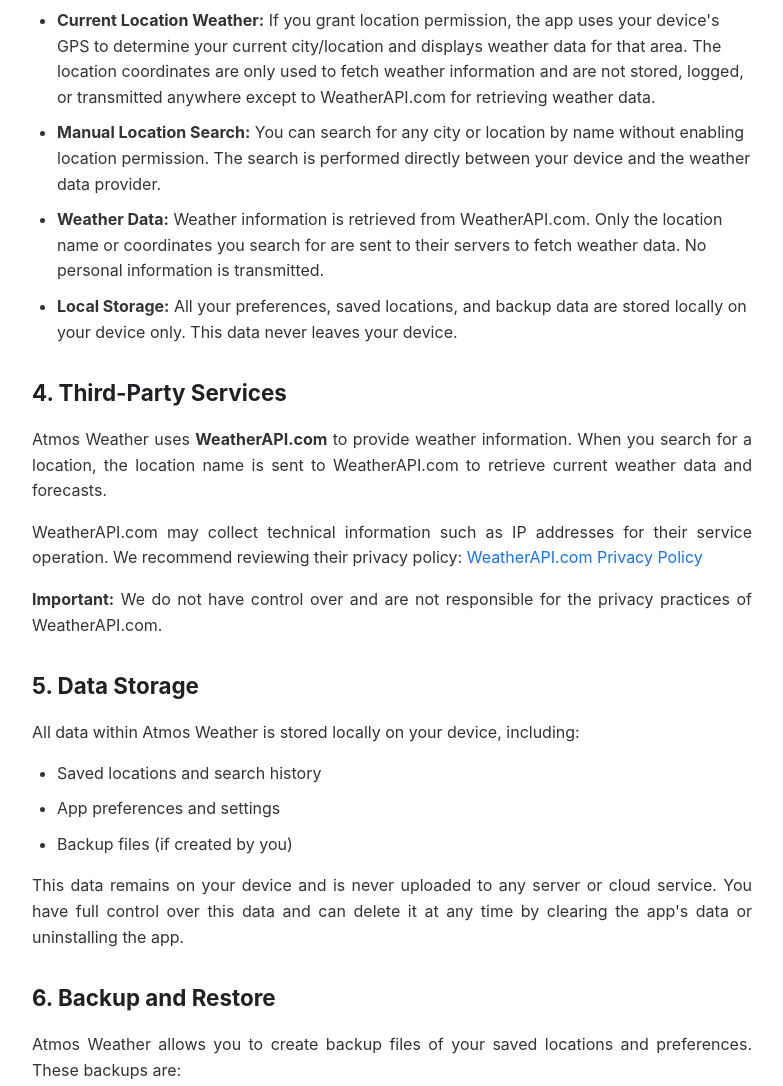
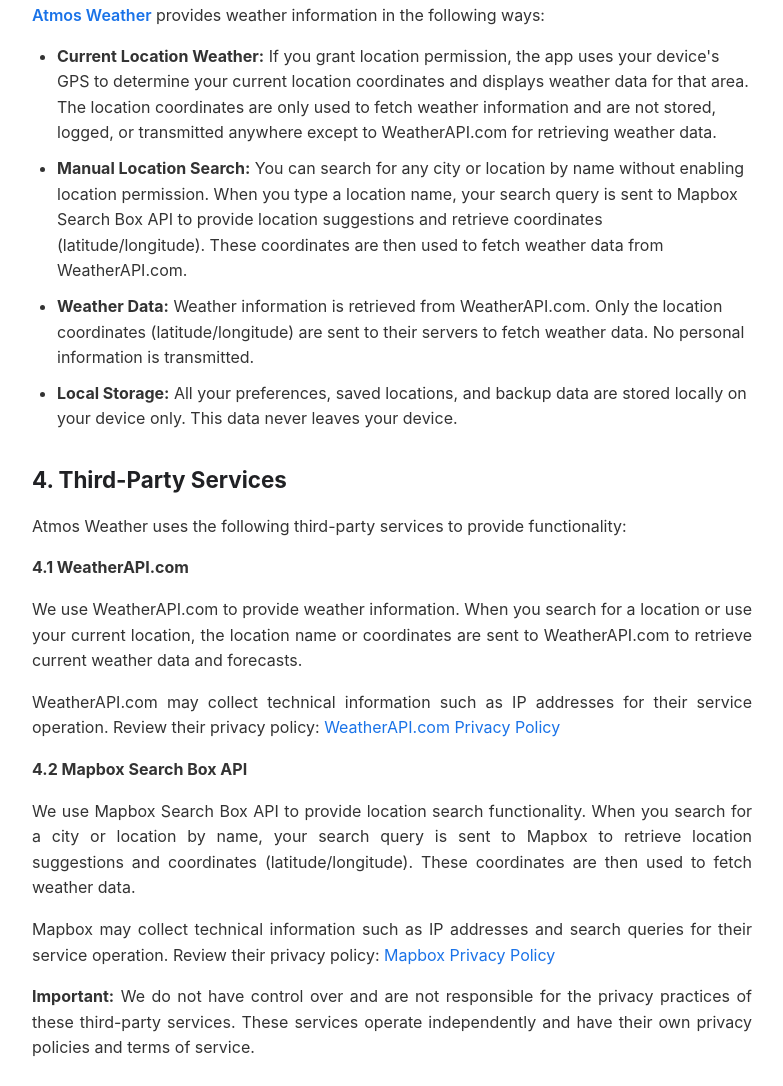
Before and after one commit to sumitkahar992/atmos_weather_privacy, a plain HTML site: page index.html in a window 1280 px wide. Shown: the part 1346-2432 px from the top of the page, without its empty margins (248-1031 px from the left). Drawn offline with Linux system fonts and the light colour scheme.

Commit message:
updat URL to include mapbox Search API

```diff
--- a/index.html
+++ b/index.html
@@ -117,6 +117,7 @@
             <li>Personal information (name, email, phone number, etc.)</li>
             <li>User account information (no registration or login required)</li>
             <li>Location history or location tracking</li>
+            <li>Search history (search queries are sent to Mapbox but not stored by us)</li>
             <li>Device identifiers or advertising IDs</li>
             <li>Usage statistics or analytics data</li>
             <li>Crash reports or diagnostic data</li>
@@ -128,22 +129,37 @@
             <span class="app-name">Atmos Weather</span> provides weather information in the following ways:
         </p>
         <ul>
-            <li><strong>Current Location Weather:</strong> If you grant location permission, the app uses your device's GPS to determine your current city/location and displays weather data for that area. The location coordinates are only used to fetch weather information and are not stored, logged, or transmitted anywhere except to WeatherAPI.com for retrieving weather data.</li>
-            <li><strong>Manual Location Search:</strong> You can search for any city or location by name without enabling location permission. The search is performed directly between your device and the weather data provider.</li>
-            <li><strong>Weather Data:</strong> Weather information is retrieved from WeatherAPI.com. Only the location name or coordinates you search for are sent to their servers to fetch weather data. No personal information is transmitted.</li>
+            <li><strong>Current Location Weather:</strong> If you grant location permission, the app uses your device's GPS to determine your current location coordinates and displays weather data for that area. The location coordinates are only used to fetch weather information and are not stored, logged, or transmitted anywhere except to WeatherAPI.com for retrieving weather data.</li>
+            <li><strong>Manual Location Search:</strong> You can search for any city or location by name without enabling location permission. When you type a location name, your search query is sent to Mapbox Search Box API to provide location suggestions and retrieve coordinates (latitude/longitude). These coordinates are then used to fetch weather data from WeatherAPI.com.</li>
+            <li><strong>Weather Data:</strong> Weather information is retrieved from WeatherAPI.com. Only the location coordinates (latitude/longitude) are sent to their servers to fetch weather data. No personal information is transmitted.</li>
             <li><strong>Local Storage:</strong> All your preferences, saved locations, and backup data are stored locally on your device only. This data never leaves your device.</li>
         </ul>
 
         <h2>4. Third-Party Services</h2>
         <p>
-            Atmos Weather uses <strong>WeatherAPI.com</strong> to provide weather information. When you search for a location, the location name is sent to WeatherAPI.com to retrieve current weather data and forecasts.
+            Atmos Weather uses the following third-party services to provide functionality:
+        </p>
+
+        <p><strong>4.1 WeatherAPI.com</strong></p>
+        <p>
+            We use WeatherAPI.com to provide weather information. When you search for a location or use your current location, the location name or coordinates are sent to WeatherAPI.com to retrieve current weather data and forecasts.
         </p>
         <p>
-            WeatherAPI.com may collect technical information such as IP addresses for their service operation. We recommend reviewing their privacy policy:
+            WeatherAPI.com may collect technical information such as IP addresses for their service operation. Review their privacy policy:
             <a href="https://www.weatherapi.com/privacy.aspx" target="_blank">WeatherAPI.com Privacy Policy</a>
         </p>
+
+        <p><strong>4.2 Mapbox Search Box API</strong></p>
         <p>
-            <strong>Important:</strong> We do not have control over and are not responsible for the privacy practices of WeatherAPI.com.
+            We use Mapbox Search Box API to provide location search functionality. When you search for a city or location by name, your search query is sent to Mapbox to retrieve location suggestions and coordinates (latitude/longitude). These coordinates are then used to fetch weather data.
+        </p>
+        <p>
+            Mapbox may collect technical information such as IP addresses and search queries for their service operation. Review their privacy policy:
+            <a href="https://www.mapbox.com/legal/privacy" target="_blank">Mapbox Privacy Policy</a>
+        </p>
+
+        <p>
+            <strong>Important:</strong> We do not have control over and are not responsible for the privacy practices of these third-party services. These services operate independently and have their own privacy policies and terms of service.
         </p>
 
         <h2>5. Data Storage</h2>
@@ -235,7 +251,7 @@
             <p>
                 <strong>Email:</strong> <a href="mailto:your-email@example.com">sumitkahar073@gmail.com</a><br>
                 <strong>App Name:</strong> Atmos Weather<br>
-                <strong>Developer:</strong> sumit
+                <strong>Developer:</strong> Sumit Kahar
             </p>
             <p style="margin-top: 15px; font-size: 0.9em; color: #5f6368;">
                 We will respond to your inquiries as soon as possible.
```
